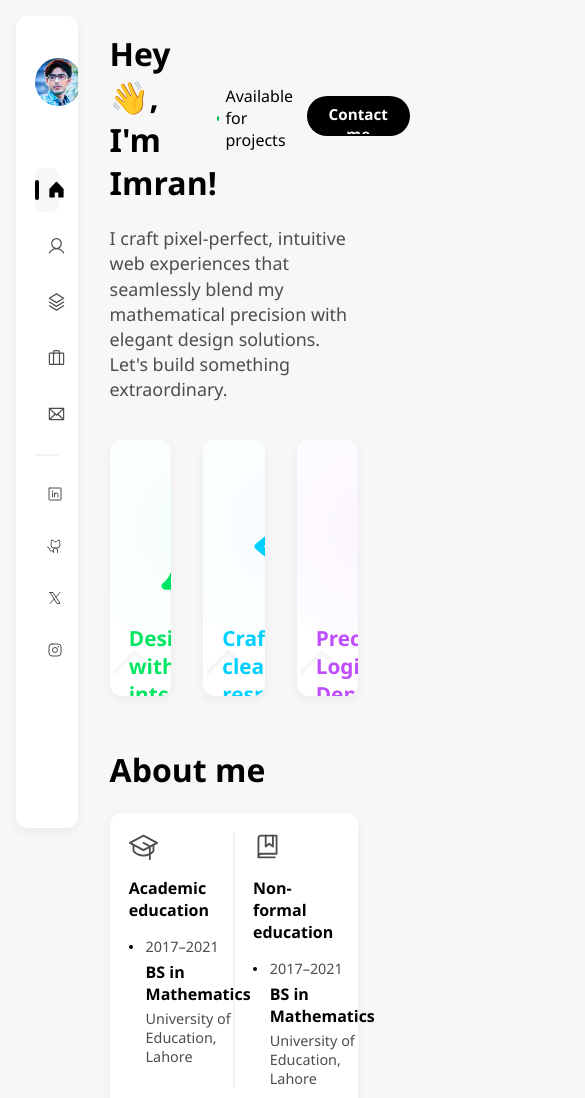
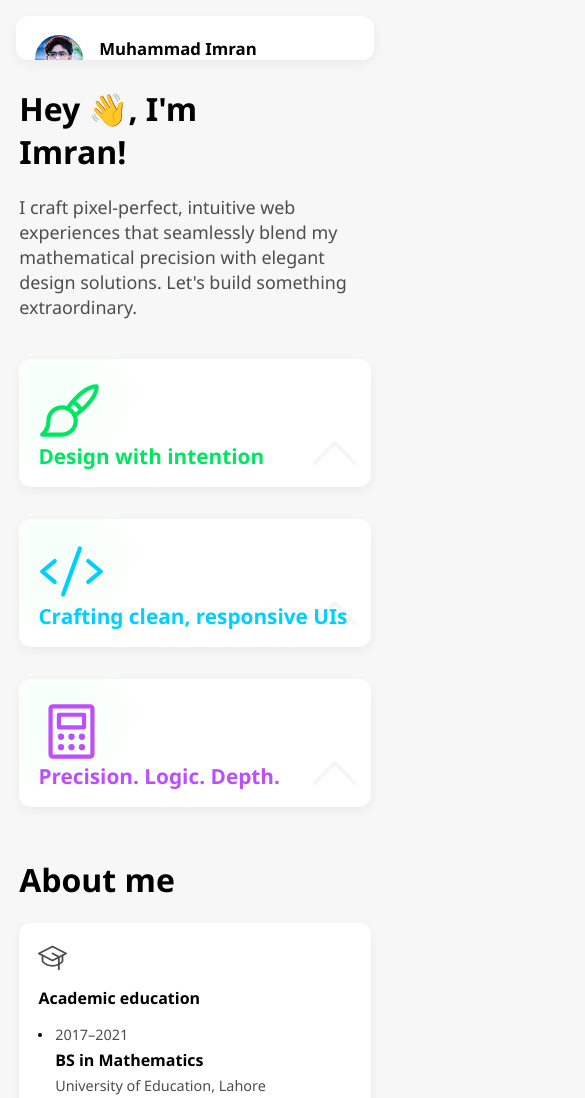
Before and after one commit to ImranDirkhan/new-portfolio, a plain HTML site: page 1-Index/index.html in a window 390 px wide. Shown: the top 1098 px of the page, 585 px wide, since content can reach past the window. Drawn offline with nearby package versions, Linux system fonts and the light colour scheme.

Commit message:
Adopted for mobile (1)

```diff
--- /dev/null
+++ b/1-Index/index-queries.css
@@ -0,0 +1,184 @@
+/* ---------- QUERIES ---------- */
+
+@media (max-width: 544px) {
+  .contact-text {
+    padding: 4rem 1.6rem 0rem 1.6rem;
+  }
+
+  .pattern {
+    bottom: -400px;
+  }
+}
+
+/* ---------- QUERIES ---------- */
+
+@media (max-width: 544px) {
+  header {
+    position: fixed;
+    top: 0;
+    width: 100%;
+    height: 9vh;
+
+    /* visibility: hidden; */
+  }
+
+  main {
+    position: absolute;
+    top: 8%;
+    left: 0;
+    width: 100%;
+    padding: 1.2rem;
+  }
+
+  .heading {
+    width: 100%;
+    justify-content: space-between;
+  }
+
+  .heading-left {
+    width: 70%;
+  }
+
+  .heading-right {
+    display: none;
+    width: 30%;
+    flex-direction: column;
+    align-items: flex-end;
+    justify-content: flex-end;
+  }
+
+  .available {
+    font-size: 0.8rem;
+    gap: 0.4rem;
+    text-align: center;
+  }
+
+  .heading-right .btn {
+    height: 36px;
+    width: 36px;
+    content: "";
+  }
+
+  .core-skill-cards {
+    flex-direction: column;
+  }
+
+  .skill-card {
+    height: 8rem;
+    width: 100%;
+    background-color: var(--white-100);
+    border-radius: 12px;
+    position: relative;
+    overflow: hidden;
+    box-shadow: 0 4px 12px rgba(0, 0, 0, 0.05);
+  }
+
+  .big-icon {
+    background: radial-gradient(var(--green-98), var(--white-100));
+    height: 150px;
+    width: 150px;
+    border-radius: 100%;
+    position: absolute;
+    top: -2.4rem;
+    left: -2.4rem;
+
+    transition: all 0.4s ease-in-out;
+  }
+
+  .big-icon-transformed {
+    transform: translate(-15%, -15%) scale(0.5);
+    position: absolute;
+  }
+
+  .big-icon .skill-icon img {
+    height: 4.2rem;
+    width: 4.2rem;
+    position: absolute;
+    bottom: 1.6rem;
+    right: 1.6rem;
+  }
+
+  .ph-caret-up {
+    position: absolute;
+    bottom: 0px;
+    right: 4px;
+    font-size: 4rem;
+    color: var(--black-30);
+    opacity: 0.05;
+    transition: all 0.4s;
+  }
+
+  .text-card {
+    position: fixed;
+    top: 64px;
+    padding: 1.2rem;
+    position: absolute;
+    display: flex;
+    flex-direction: column;
+    gap: 0.6rem;
+    transition: all 0.4s ease-in-out;
+  }
+
+  .text-card-heading {
+    font-size: 1.3rem;
+    color: var(--green-45);
+    transition: all 0.4s ease-in-out;
+    max-width: 100%;
+  }
+
+  .text-card-heading-2 {
+    color: var(--blue-50);
+  }
+
+  .text-card-heading-3 {
+    color: var(--purple-65);
+  }
+
+  .academic-and-non-formal {
+    flex-direction: column;
+    gap: 1rem;
+  }
+
+  .academic-education {
+    width: 100%;
+  }
+
+  .non-formal-education {
+    width: 100%;
+  }
+
+  .experience-and-certificates {
+    flex-direction: column;
+    gap: 1rem;
+  }
+
+  .experience {
+    width: 100%;
+  }
+
+  .certificates {
+    width: 100%;
+  }
+
+  .stack-container {
+    grid-template-columns: 1fr 1fr;
+  }
+
+  .stack-logo {
+    height: 84px;
+    width: 84px;
+  }
+
+  .stack-logo img {
+    height: 42px;
+    width: 42px;
+  }
+
+  .projects {
+    flex-direction: column;
+  }
+
+  .project {
+    width: 100%;
+  }
+}
--- a/1-Index/index.css
+++ b/1-Index/index.css
@@ -875,15 +875,3 @@ main {
   height: 700px;
   background: linear-gradient(to top, var(--black-30), var(--white-97));
 }
-
-/* ---------- QUERIES ---------- */
-
-@media (max-width: 544px) {
-  .contact-text {
-    padding: 4rem 1.6rem 0rem 1.6rem;
-  }
-
-  .pattern {
-    bottom: -400px;
-  }
-}
--- a/1-Index/index.html
+++ b/1-Index/index.html
@@ -5,6 +5,7 @@
     <meta name="viewport" content="width=device-width, initial-scale=1.0" />
     <title>My New Portfolio</title>
     <link rel="stylesheet" href="index.css" />
+    <link rel="stylesheet" href="index-queries.css">
 
     <link
       rel="stylesheet"
--- /dev/null
+++ b/2-About/about-queries.css
@@ -0,0 +1,61 @@
+/* ---------- QUERIES ---------- */
+
+@media (max-width: 544px) {
+  .contact-text {
+    padding: 4rem 1.6rem 0rem 1.6rem;
+  }
+
+  .pattern {
+    bottom: -400px;
+  }
+}
+
+/* ---------- QUERIES ---------- */
+
+@media (max-width: 544px) {
+  header {
+    position: fixed;
+    top: 0;
+    width: 100%;
+    height: 9vh;
+
+    /* visibility: hidden; */
+  }
+
+  main {
+    position: absolute;
+    top: 8%;
+    left: 0;
+    width: 100%;
+    padding: 1.2rem;
+  }
+
+  .heading {
+    width: 100%;
+    justify-content: space-between;
+  }
+
+  .heading-left {
+    width: 70%;
+  }
+
+  .heading-right {
+    display: none;
+    width: 30%;
+    flex-direction: column;
+    align-items: flex-end;
+    justify-content: flex-end;
+  }
+
+  .available {
+    font-size: 0.8rem;
+    gap: 0.4rem;
+    text-align: center;
+  }
+
+  .heading-right .btn {
+    height: 36px;
+    width: 36px;
+    content: "";
+  }
+}
--- /dev/null
+++ b/3-Stack/stack-queries.css
@@ -0,0 +1,76 @@
+/* ---------- QUERIES ---------- */
+
+@media (max-width: 544px) {
+  .contact-text {
+    padding: 4rem 1.6rem 0rem 1.6rem;
+  }
+
+  .pattern {
+    bottom: -400px;
+  }
+}
+
+/* ---------- QUERIES ---------- */
+
+@media (max-width: 544px) {
+  header {
+    position: fixed;
+    top: 0;
+    width: 100%;
+    height: 9vh;
+
+    /* visibility: hidden; */
+  }
+
+  main {
+    position: absolute;
+    top: 8%;
+    left: 0;
+    width: 100%;
+    padding: 1.2rem;
+  }
+
+  .heading {
+    width: 100%;
+    justify-content: space-between;
+  }
+
+  .heading-left {
+    width: 70%;
+  }
+
+  .heading-right {
+    display: none;
+    width: 30%;
+    flex-direction: column;
+    align-items: flex-end;
+    justify-content: flex-end;
+  }
+
+  .available {
+    font-size: 0.8rem;
+    gap: 0.4rem;
+    text-align: center;
+  }
+
+  .heading-right .btn {
+    height: 36px;
+    width: 36px;
+    content: "";
+  }
+
+  .stack-items {
+    width: 100%;
+    display: grid;
+    grid-template-columns: repeat(1, 1fr);
+    align-content: start;
+    justify-items: start;
+    /* align-items: flex-start; */
+    /* justify-content: space-between; */
+    gap: 2rem;
+  }
+
+  .stack-item {
+    width: 100%;
+  }
+}
--- a/3-Stack/stack.css
+++ b/3-Stack/stack.css
@@ -72,52 +72,3 @@
   width: 56px;
   object-fit: contain;
 }
-
-/* ---------- QUERIES ---------- */
-
-@media (max-width: 544px) {
-  header {
-    position: sticky;
-    top: 0;
-    width: 100%;
-
-    visibility: hidden;
-  }
-
-  main {
-    position: absolute;
-    top: 0;
-    left: 0;
-    width: 100%;
-    padding: 2rem;
-  }
-
-  .heading {
-    flex-direction: column;
-    gap: 1rem;
-  }
-
-  .heading-right {
-    flex-direction: column;
-    width: 100%;
-  }
-
-  .heading-right .btn {
-    width: 100%;
-  }
-
-  .stack-items {
-    width: 100%;
-    display: grid;
-    grid-template-columns: repeat(1, 1fr);
-    align-content: start;
-    justify-items: start;
-    /* align-items: flex-start; */
-    /* justify-content: space-between; */
-    gap: 1.2rem;
-  }
-
-  .stack-item {
-    width: 100%;
-  }
-}
--- a/4-Projects/project-1.css
+++ b/4-Projects/project-1.css
@@ -244,3 +244,60 @@ code {
   align-items: center;
   justify-content: center;
 }
+
+/* ---------- QUERIES ---------- */
+
+@media (max-width: 544px) {
+  header {
+    position: fixed;
+    top: 0;
+    width: 100%;
+    height: 9vh;
+
+    /* visibility: hidden; */
+  }
+
+  main {
+    position: absolute;
+    top: 8%;
+    left: 0;
+    width: 100%;
+    padding: 1.2rem;
+  }
+
+  .heading {
+    width: 100%;
+    justify-content: space-between;
+  }
+
+  .heading-left {
+    width: 100%;
+  }
+
+  .heading-right {
+    width: 30%;
+    flex-direction: column;
+    align-items: flex-end;
+    justify-content: flex-end;
+  }
+
+  .available {
+    font-size: 0.8rem;
+    gap: 0.4rem;
+    text-align: center;
+  }
+
+  .heading-right .btn {
+    height: 36px;
+    width: 36px;
+    content: "";
+  }
+
+  .big-picture-cont {
+    height: 18rem;
+  }
+
+  .more-pic-cont {
+    height: 4rem;
+  }
+}
--- a/4-Projects/project-2.css
+++ b/4-Projects/project-2.css
@@ -153,3 +153,60 @@
 
 .project-details-text {
 }
+
+/* ---------- QUERIES ---------- */
+
+@media (max-width: 544px) {
+  header {
+    position: fixed;
+    top: 0;
+    width: 100%;
+    height: 9vh;
+
+    /* visibility: hidden; */
+  }
+
+  main {
+    position: absolute;
+    top: 8%;
+    left: 0;
+    width: 100%;
+    padding: 1.2rem;
+  }
+
+  .heading {
+    width: 100%;
+    justify-content: space-between;
+  }
+
+  .heading-left {
+    width: 100%;
+  }
+
+  .heading-right {
+    width: 30%;
+    flex-direction: column;
+    align-items: flex-end;
+    justify-content: flex-end;
+  }
+
+  .available {
+    font-size: 0.8rem;
+    gap: 0.4rem;
+    text-align: center;
+  }
+
+  .heading-right .btn {
+    height: 36px;
+    width: 36px;
+    content: "";
+  }
+
+  .big-picture-cont {
+    height: 18rem;
+  }
+
+  .more-pic-cont {
+    height: 4rem;
+  }
+}
--- a/4-Projects/project-3.css
+++ b/4-Projects/project-3.css
@@ -153,3 +153,60 @@
 
 .project-details-text {
 }
+
+/* ---------- QUERIES ---------- */
+
+@media (max-width: 544px) {
+  header {
+    position: fixed;
+    top: 0;
+    width: 100%;
+    height: 9vh;
+
+    /* visibility: hidden; */
+  }
+
+  main {
+    position: absolute;
+    top: 8%;
+    left: 0;
+    width: 100%;
+    padding: 1.2rem;
+  }
+
+  .heading {
+    width: 100%;
+    justify-content: space-between;
+  }
+
+  .heading-left {
+    width: 100%;
+  }
+
+  .heading-right {
+    width: 30%;
+    flex-direction: column;
+    align-items: flex-end;
+    justify-content: flex-end;
+  }
+
+  .available {
+    font-size: 0.8rem;
+    gap: 0.4rem;
+    text-align: center;
+  }
+
+  .heading-right .btn {
+    height: 36px;
+    width: 36px;
+    content: "";
+  }
+
+  .big-picture-cont {
+    height: 18rem;
+  }
+
+  .more-pic-cont {
+    height: 4rem;
+  }
+}
```
Also changed, not shown: 2-About/about.html (+1 -0 lines), 3-Stack/stack.html (+1 -0 lines), 4-Projects/project-4.css (+57 -0 lines), 4-Projects/projects-queries.css (added, +65 -0 lines), 4-Projects/projects.html (+1 -0 lines), 5-Contact/contact-queries.css (added, +63 -0 lines), 5-Contact/contact.html (+1 -0 lines).
